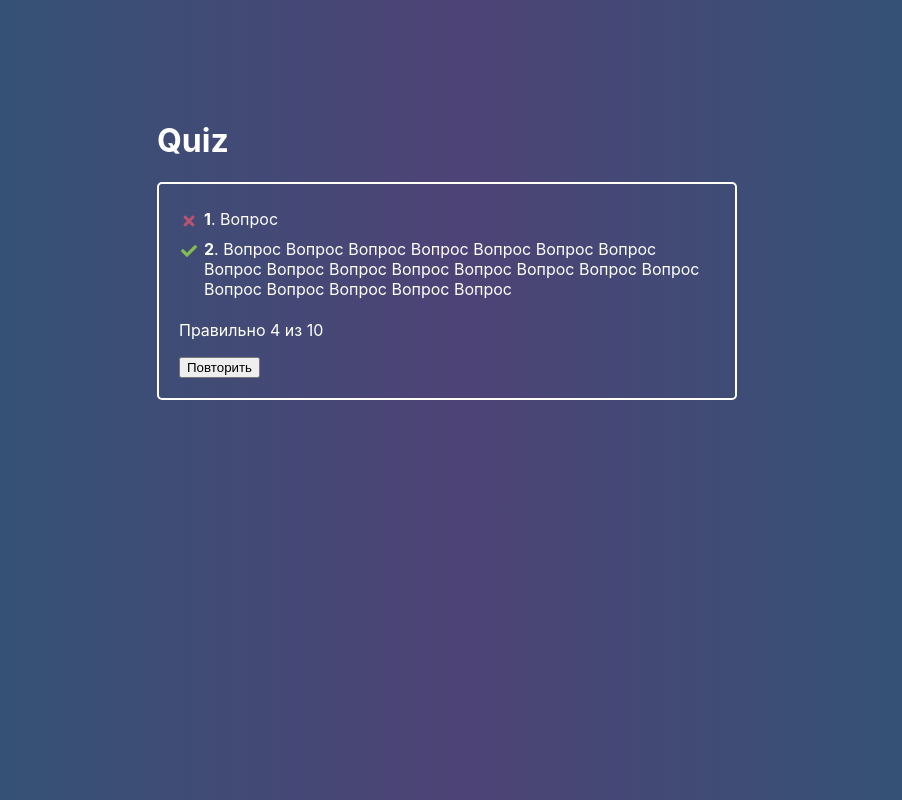
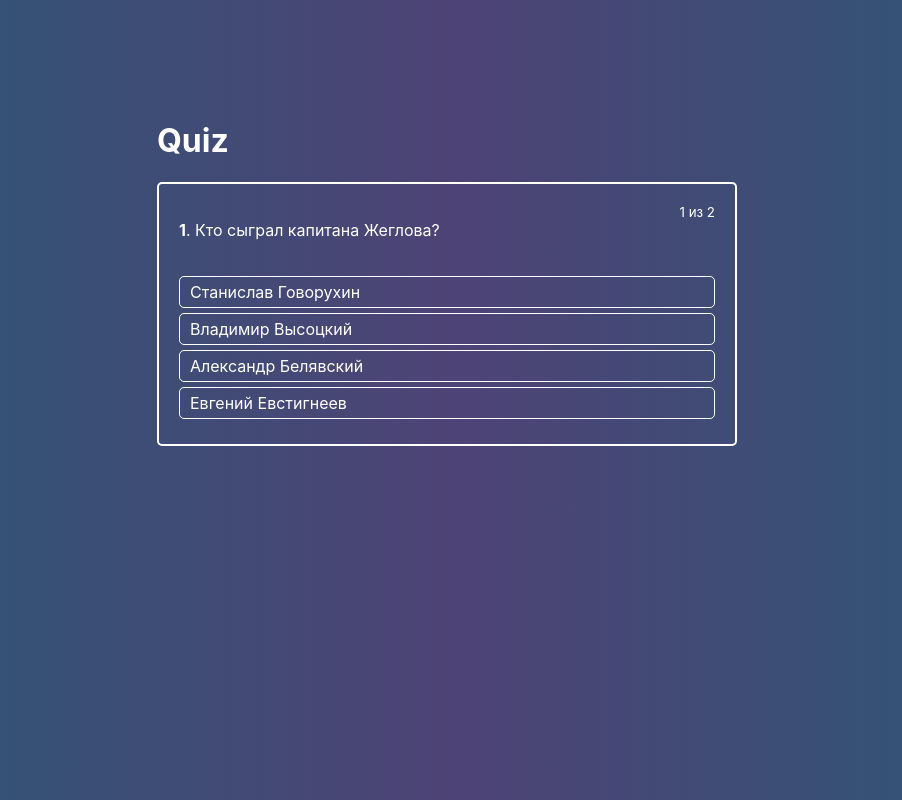
Before and after one commit to dev-081572/react-quiz, a React app: page / in a window 1280 px wide. Shown: the whole page, without its empty margins (193-1095 px from the left). Built offline with nearby package versions, Linux system fonts and the light colour scheme.

Commit message:
1.15 Компонент FinishedQuiz - отображение викторины
* Компонент FinishedQuiz отображает список вопросов викторины и
маркирует их в соответствии в правильностью ответа на них

```diff
--- a/src/components/Quiz/FinishedQuiz/FinishedQuiz.js
+++ b/src/components/Quiz/FinishedQuiz/FinishedQuiz.js
@@ -2,22 +2,28 @@ import React from 'react';
 import styles from './FinishedQuiz.module.scss';
 
 const FinishedQuiz = props => {
-
   return (
     <div className = {styles.FinishedQuiz}>
       <ul>
-        <li>
-          <i className = {'fa fa-times ' + styles.fail} />
-          <p><strong>1</strong>. Вопрос</p>
-        </li>
-        <li>
-          <i className = {'fa fa-check ' + styles.success} />
-          <p><strong>2</strong>. Вопрос Вопрос Вопрос Вопрос Вопрос Вопрос Вопрос Вопрос Вопрос Вопрос Вопрос Вопрос Вопрос Вопрос Вопрос Вопрос Вопрос Вопрос Вопрос Вопрос</p>
-        </li>
+        {
+          props.quiz.map((quizItem, index) => {
+            const cls = [
+              'fa',
+              props.results[quizItem.questionId] === 'success' ? 'fa-check' : 'fa-times',
+              styles[props.results[quizItem.questionId]]
+            ];
+            return (
+              <li>
+                <i className = {cls.join(' ')} />
+                <p><strong>{quizItem.questionId}</strong>. {quizItem.questionText}</p>
+              </li>
+            )
+          })
+        }
       </ul>
 
       <p>
-        Правильно 4 из 10
+        Правильно 4 из {props.quiz.length}
       </p>
 
       <div>
--- a/src/components/Quiz/Quiz.js
+++ b/src/components/Quiz/Quiz.js
@@ -55,7 +55,8 @@ class Quiz extends Component {
       }
     ],
     answerState: null,
-    isFinished: true
+    results: {},
+    isFinished: false,
   }
 
   onAnswerClickHandler = answerId => {
@@ -67,10 +68,15 @@ class Quiz extends Component {
     }
 
     const quizItem = this.state.quiz[this.state.activeQuestion];
+    const results = this.state.results;
 
     if (quizItem.rightAnswerId === answerId) {
+      if (!results[quizItem.questionId]) {
+        results[quizItem.questionId] = 'success';
+      }
       this.setState({
-        answerState: {[answerId]: 'success'}
+        answerState: {[answerId]: 'success'},
+        results
       });
 
       const timeout = setTimeout(() => {
@@ -88,9 +94,13 @@ class Quiz extends Component {
         }
       }, 1000);
     } else {
+      if (!results[quizItem.questionId]) {
+        results[quizItem.questionId] = 'fail';
+      }
       this.setState({
-        answerState: {[answerId]: 'fail'}
-      })
+        answerState: {[answerId]: 'fail'},
+        results
+      });
     }
   }
 
@@ -105,7 +115,10 @@ class Quiz extends Component {
           <h1>Quiz</h1>
           {
             this.state.isFinished
-            ? <FinishedQuiz />
+            ? <FinishedQuiz
+                results = {this.state.results}
+                quiz = {this.state.quiz}
+              />
             : <ActiveQuiz
                 question = {this.state.quiz[this.state.activeQuestion].questionText}
                 questionNumber = {this.state.activeQuestion + 1}
```
